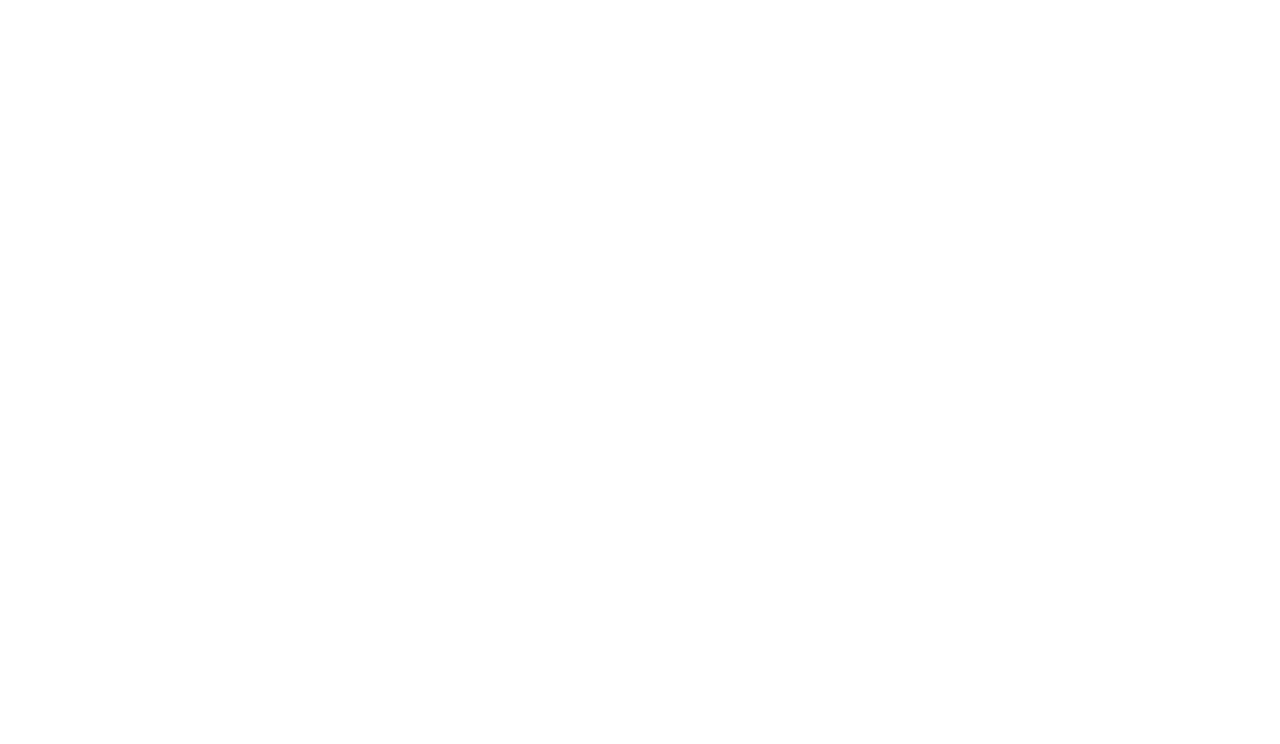
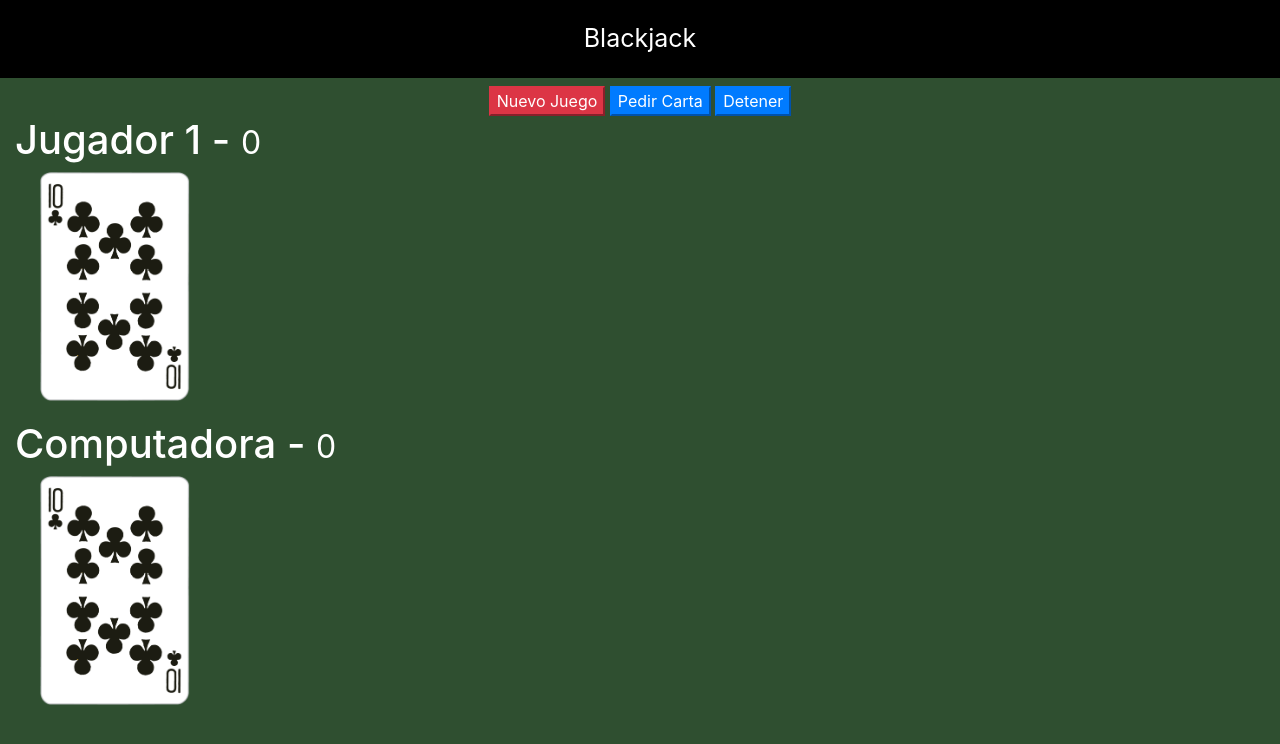
Before and after one commit to daisuke245/blackjack, a plain HTML site: page index.html in a window 1280 px wide. Drawn offline with nearby package versions, Linux system fonts and the light colour scheme.

Commit message:
Estilo del juego

```diff
--- a/assets/css/styles.css
+++ b/assets/css/styles.css
@@ -0,0 +1,25 @@
+
+header {
+    text-align: center;
+    background-color: black;
+    color: white;
+    padding: 20px;
+    font-size: 25px;
+}
+
+html, body {
+    margin: 0px;
+    background-color: #2F4F30;
+    color: white;
+}
+
+.cartas {
+    position: relative;
+    width: 150px;
+    left: 100px;
+    margin-left: -75px;
+}
+
+#computadora-cartas, #jugador-cartas {
+    height: 240px;
+}
--- a/index.html
+++ b/index.html
@@ -4,9 +4,38 @@
     <meta charset="UTF-8">
     <title>Blackjack</title>
     <link rel="icon" href="assets/favicon.png" type="image/png">
+    <link rel="stylesheet" href="https://stackpath.bootstrapcdn.com/bootstrap/4.4.1/css/bootstrap.min.css" integrity="sha384-Vkoo8x4CGsO3+Hhxv8T/Q5PaXtkKtu6ug5TOeNV6gBiFeWPGFN9MuhOf23Q9Ifjh" crossorigin="anonymous">
     <link rel="stylesheet" href="assets/css/styles.css">
 </head>
 <body>
+    <header class="titulo">Blackjack</header>
+
+    <div class="row mt-2">
+        <div class="col text-center">
+            <button class="btn-danger">Nuevo Juego</button>
+            <button class="btn-primary">Pedir Carta</button>
+            <button class="btn-primary">Detener</button>
+        </div>
+    </div>
+
+    <div class="row container">
+        <div class="col">
+            <h1>Jugador 1 - <small>0</small></h1>
+            <div id="jugador-cartas">
+                <img class="cartas" src="assets/cartas/10C.png" alt="">
+            </div>
+        </div>
+    </div>
+
+    <div class="row container mt-2">
+        <div class="col">
+            <h1>Computadora - <small>0</small></h1>
+            <div id="computadora-cartas">
+                <img class="cartas" src="assets/cartas/10C.png" alt="">
+            </div>
+        </div>
+    </div>
+
     <script src="assets/js/juego.js"></script>
 </body>
 </html>
```
